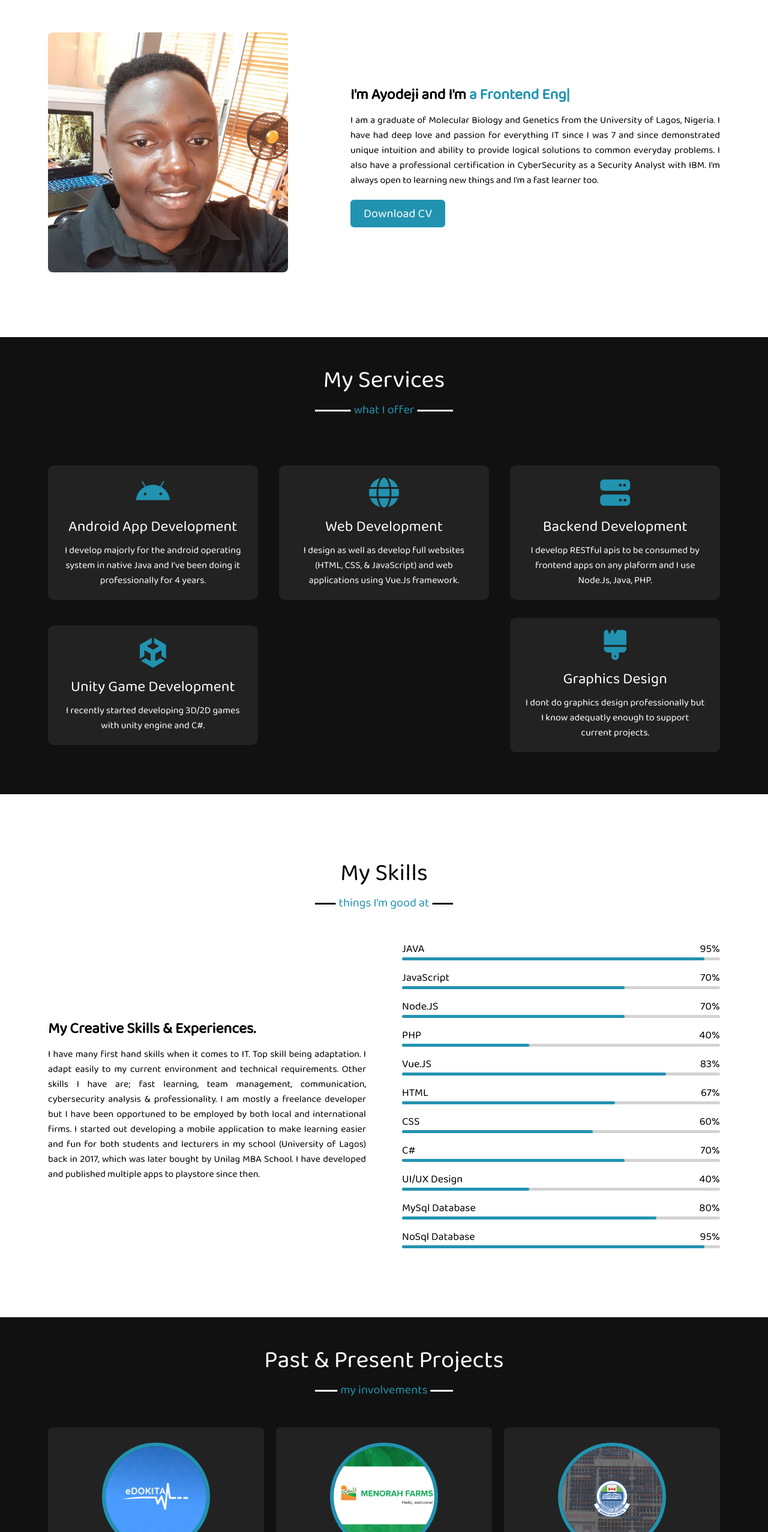
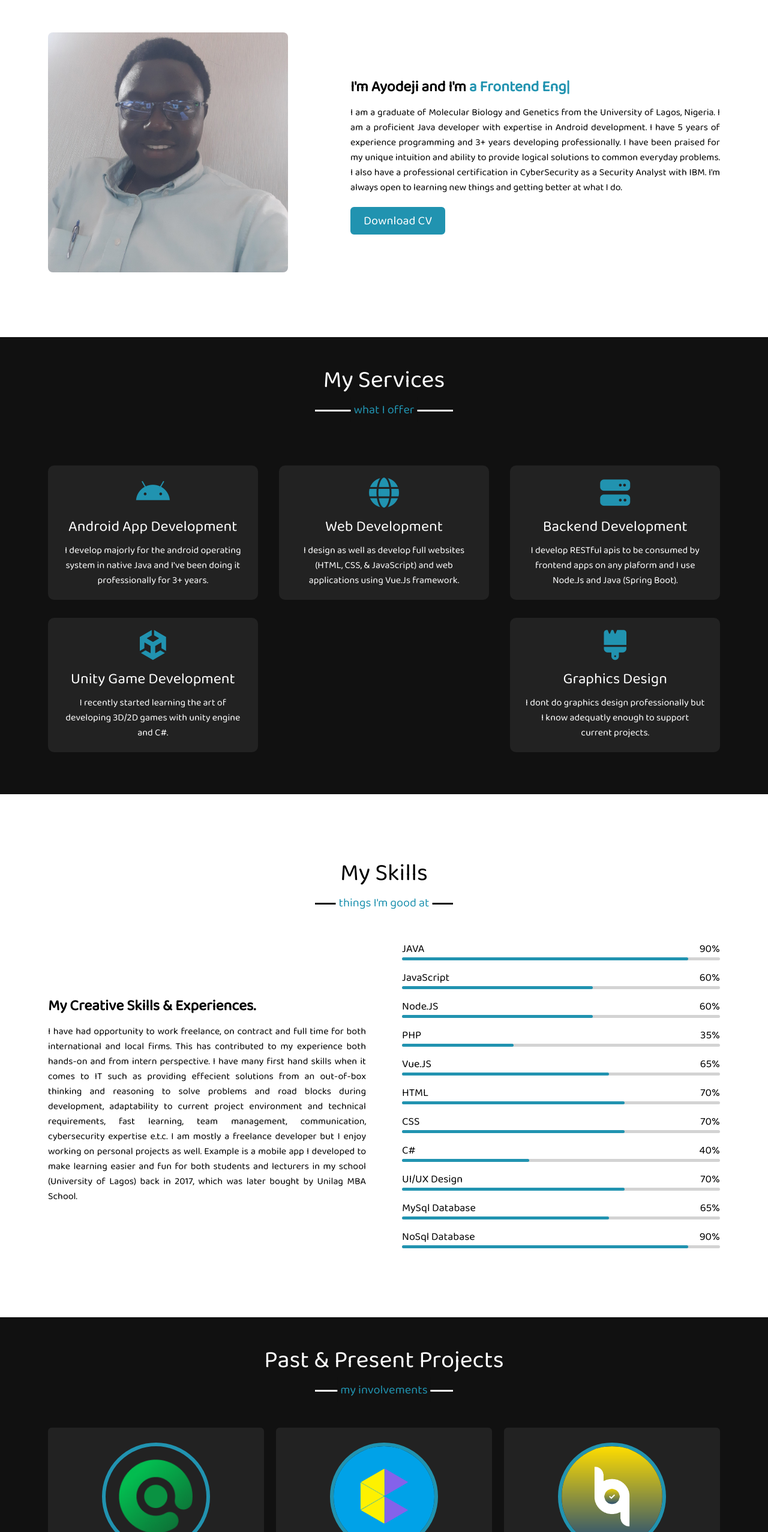
Before and after one commit to BlackVick/Portfolio, a plain HTML site: page public/index.html in a window 1280 px wide. Shown: the part 990-3544 px from the top of the page at 60% size. Drawn offline with nearby package versions, Linux system fonts and the light colour scheme; some packages are replaced by stand-ins of ours.

Commit message:
June update and resume refresh

```diff
--- a/public/home/index.css
+++ b/public/home/index.css
@@ -469,47 +469,47 @@ html{
 }
 
 #skills .skills-content .right .java::before{
-    width: 95%;
+    width: 90%;
 }
 
 #skills .skills-content .right .javascript::before{
+    width: 60%;
+}
+
+#skills .skills-content .right .node::before{
+    width: 60%;
+}
+
+#skills .skills-content .right .php::before{
+    width: 35%;
+}
+
+#skills .skills-content .right .vue::before{
+    width: 65%;
+}
+
+#skills .skills-content .right .html::before{
     width: 70%;
 }
 
-#skills .skills-content .right .node::before{
+#skills .skills-content .right .css::before{
     width: 70%;
 }
 
-#skills .skills-content .right .php::before{
+#skills .skills-content .right .csharp::before{
     width: 40%;
 }
 
-#skills .skills-content .right .vue::before{
-    width: 83%;
-}
-
-#skills .skills-content .right .html::before{
-    width: 67%;
-}
-
-#skills .skills-content .right .css::before{
-    width: 60%;
-}
-
-#skills .skills-content .right .csharp::before{
+#skills .skills-content .right .ui::before{
     width: 70%;
 }
 
-#skills .skills-content .right .ui::before{
-    width: 40%;
-}
-
 #skills .skills-content .right .mysql::before{
-    width: 80%;
+    width: 65%;
 }
 
 #skills .skills-content .right .nosql::before{
-    width: 95%;
+    width: 90%;
 }
 
 
--- a/public/index.html
+++ b/public/index.html
@@ -71,7 +71,7 @@
                 <div class="text-1">Hello, my name is</div>
                 <div class="text-2">Ayodeji Adesuyi</div>
                 <div class="text-3">And I'm <span class="typing"></span> </div>
-                <a href="#contact">Hire Me</a>
+                <a href="#about">Hire Me</a>
             </div>
           </div>
     </section>
@@ -82,16 +82,17 @@
             <h2 class="title">About Me</h2>
             <div class="about-content">
                 <div class="column left">
-                    <img src="home/images/me_2.jpg" alt="">
+                    <img src="home/images/my_image.jpg" alt="">
                 </div>
                 <div class="column right">
                     <div class="text">I'm Ayodeji and I'm <span class="typing-2"></span></div>
                     <p>I am a graduate of Molecular Biology and Genetics from the University of Lagos, Nigeria.
-                        I have had deep love and passion for everything IT since I was 7 and since demonstrated
+                        I am a proficient Java developer with expertise in Android development. I have 5 years
+                        of experience programming and 3+ years developing professionally. I have been praised for my
                         unique intuition and ability to provide logical solutions to common everyday problems.
                         I also have a professional certification in CyberSecurity as a Security Analyst with IBM.
-                    I'm always open to learning new things and I'm a fast learner too.</p>
-                    <a href="https://firebasestorage.googleapis.com/v0/b/esw-official.appspot.com/o/ESW%20Documents%2FAdesuyi%20Ayodeji%20CV.pdf?alt=media&token=89ff3195-5f5d-4ea8-83de-6a3e8c08a31c">Download CV</a>
+                    I'm always open to learning new things and getting better at what I do.</p>
+                    <a href="https://firebasestorage.googleapis.com/v0/b/esw-official.appspot.com/o/ESW%20Documents%2FThe%20New%20CV.pdf?alt=media&token=b3a8c14b-6731-422b-a5f9-2daf2b6f751c">Download CV</a>
                 </div>
             </div>
           </div>
@@ -106,7 +107,7 @@
                     <div class="box">
                         <i class="fab fa-android"></i>
                         <div class="text">Android App Development</div>
-                        <p>I develop majorly for the android operating system in native Java and I've been doing it professionally for 4 years.</p>
+                        <p>I develop majorly for the android operating system in native Java and I've been doing it professionally for 3+ years.</p>
                     </div>
                 </div>
                 <div class="card">
@@ -120,14 +121,14 @@
                     <div class="box">
                         <i class="fas fa-server"></i>
                         <div class="text">Backend Development</div>
-                        <p>I develop RESTful apis to be consumed by frontend apps on any plaform and I use Node.Js, Java, PHP.</p>
+                        <p>I develop RESTful apis to be consumed by frontend apps on any plaform and I use Node.Js and Java (Spring Boot).</p>
                     </div>
                 </div>
                 <div class="card">
                     <div class="box">
                         <i class="fab fa-unity"></i>
                         <div class="text">Unity Game Development</div>
-                        <p>I recently started developing 3D/2D games with unity engine and C#.</p>
+                        <p>I recently started learning the art of developing 3D/2D games with unity engine and C#.</p>
                     </div>
                 </div>
                 <div class="card">
@@ -148,89 +149,90 @@
             <div class="skills-content">
                 <div class="column left">
                     <div class="text">My Creative Skills & Experiences.</div>
-                    <p>I have many first hand skills when it comes to IT. Top skill being adaptation.
-                        I adapt easily to my current environment and technical requirements. Other skills I
-                        have are; fast learning, team management, communication, cybersecurity analysis & professionality. I am mostly
-                        a freelance developer but I have been opportuned to be employed by both local and international
-                        firms. I started out developing a mobile application to make learning easier and fun
+                    <p>I have had opportunity to work freelance, on contract and full time for both international and local firms.
+                        This has contributed to my experience both hands-on and from intern perspective. I have many first hand skills
+                        when it comes to IT such as providing effecient solutions from an out-of-box thinking and reasoning to solve problems
+                        and road blocks during development, adaptability to current project environment and technical requirements, fast learning,
+                        team management, communication, cybersecurity expertise e.t.c. I am mostly
+                        a freelance developer but I enjoy working on personal projects as well. Example is a mobile app I developed to make learning easier and fun
                         for both students and lecturers in my school (University of Lagos) back in 2017,
-                        which was later bought by Unilag MBA School. I have developed and published multiple apps to playstore since then.</p>
+                        which was later bought by Unilag MBA School.</p>
                 </div>
                 <div class="column right">
                     <div class="bars">
                         <div class="info">
                             <span>JAVA</span>
-                            <span>95%</span>
+                            <span>90%</span>
                         </div>
                         <div class="line java"></div>
                     </div>
                     <div class="bars">
                         <div class="info">
                             <span>JavaScript</span>
-                            <span>70%</span>
+                            <span>60%</span>
                         </div>
                         <div class="line javascript"></div>
                     </div>
                     <div class="bars">
                         <div class="info">
                             <span>Node.JS</span>
-                            <span>70%</span>
+                            <span>60%</span>
                         </div>
                         <div class="line node"></div>
                     </div>
                     <div class="bars">
                         <div class="info">
                             <span>PHP</span>
-                            <span>40%</span>
+                            <span>35%</span>
                         </div>
                         <div class="line php"></div>
                     </div>
                     <div class="bars">
                         <div class="info">
                             <span>Vue.JS</span>
-                            <span>83%</span>
+                            <span>65%</span>
                         </div>
                         <div class="line vue"></div>
                     </div>
                     <div class="bars">
                         <div class="info">
                             <span>HTML</span>
-                            <span>67%</span>
+                            <span>70%</span>
                         </div>
                         <div class="line html"></div>
                     </div>
                     <div class="bars">
                         <div class="info">
                             <span>CSS</span>
-                            <span>60%</span>
+                            <span>70%</span>
                         </div>
                         <div class="line css"></div>
                     </div>
                     <div class="bars">
                         <div class="info">
                             <span>C#</span>
-                            <span>70%</span>
+                            <span>40%</span>
                         </div>
                         <div class="line csharp"></div>
                     </div>
                     <div class="bars">
                         <div class="info">
                             <span>UI/UX Design</span>
-                            <span>40%</span>
+                            <span>70%</span>
                         </div>
                         <div class="line ui"></div>
                     </div>
                     <div class="bars">
                         <div class="info">
                             <span>MySql Database</span>
-                            <span>80%</span>
+                            <span>65%</span>
                         </div>
                         <div class="line mysql"></div>
                     </div>
                     <div class="bars">
                         <div class="info">
                             <span>NoSql Database</span>
-                            <span>95%</span>
+                            <span>90%</span>
                         </div>
                         <div class="line nosql"></div>
                     </div>
@@ -244,6 +246,41 @@
         <div class="max-width">
             <h2 class="title">Past & Present Projects</h2>
             <div class="carousel owl-carousel">
+                <div class="card">
+                    <div class="box">
+                        <img src="home/images/click.png" alt="">
+                        <div class="text">Click Healthcare</div>
+                        <p>Click Healthcare Solutions is a recruiting agency that provides a valuable service to its clients by helping them attract and hire the top caliber of talent in the healthcare industry</p>
+                    </div>
+                </div>
+                <div class="card">
+                    <div class="box">
+                        <img src="home/images/learnerkia.png" alt="">
+                        <div class="text">Learnerkia</div>
+                        <p>Learnerkia Solutions is a B2B electronic education platform designed to foster trainings and tutoring for employees in big organizations.</p>
+                    </div>
+                </div>
+                <div class="card">
+                    <div class="box">
+                        <img src="home/images/booknqueue.png" alt="">
+                        <div class="text">Book & Queue</div>
+                        <p>Book & Queue is a booking system provided to organizations so customers can cut hassles of waiting in line due to covid 19 restrictions.</p>
+                    </div>
+                </div>
+                <div class="card">
+                    <div class="box">
+                        <img src="home/images/studygroup.png" alt="">
+                        <div class="text">StudyGroup</div>
+                        <p>Studygroup is lan school learning assistant that allows lecturers and students perform all educational activities without even being physically present.</p>
+                    </div>
+                </div>
+                <div class="card">
+                    <div class="box">
+                        <img src="home/images/peer_records.png" alt="">
+                        <div class="text">Peer Records</div>
+                        <p>Peer Records is a platform for lecturers that uses blockchain technology to stack and update students records within a closed network.</p>
+                    </div>
+                </div>
                 <div class="card">
                     <div class="box">
                         <img src="home/images/edokita.png" alt="">
@@ -339,7 +376,7 @@
             <div class="contact-content">
                 <div class="column left">
                     <div class="text">Get in Touch</div>
-                    <p>I am available for free consultations on your upcoming or already existing projects. Talk to me, let us grow your project together.</p>
+                    <p>I am available for free consultations on your upcoming or already existing software related projects. Talk to me, let us grow your project together.</p>
                     <div class="icons">
                         <div class="row">
                             <i class="fas fa-user"></i>
@@ -352,14 +389,14 @@
                             <i class="fas fa-street-view"></i>
                             <div class="info">
                                 <div class="head">Address</div>
-                                <div class="sub-title">Ilupeju, Lagos, Nigeria</div>
+                                <div class="sub-title">Oluyole, Ibadan, Oyo, Nigeria</div>
                             </div>
                         </div>
                         <div class="row">
                             <i class="fas fa-envelope"></i>
                             <div class="info">
                                 <div class="head">Email</div>
-                                <div class="sub-title">eswofficial141@gmail.com</div>
+                                <div class="sub-title">adesuyiayo@rocketmail.com</div>
                             </div>
                         </div>
                         <div class="row">
```
Also changed, not shown: public/home/images/booknqueue.png (added), public/home/images/click.png (added), public/home/images/learnerkia.png (added), public/home/images/my_image.jpg (added), public/home/images/peer_records.png (added), public/home/images/studygroup.png (added).
